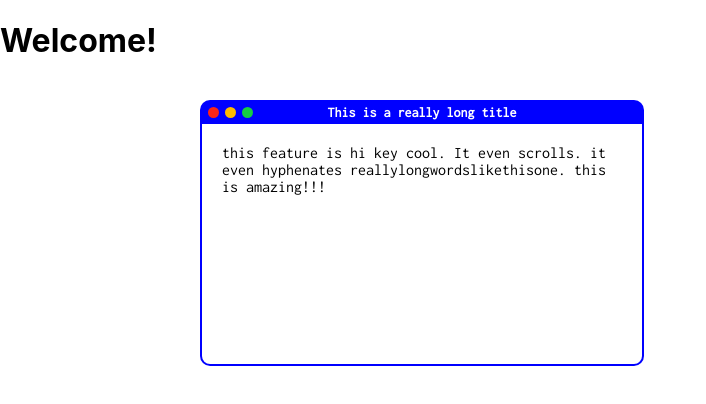
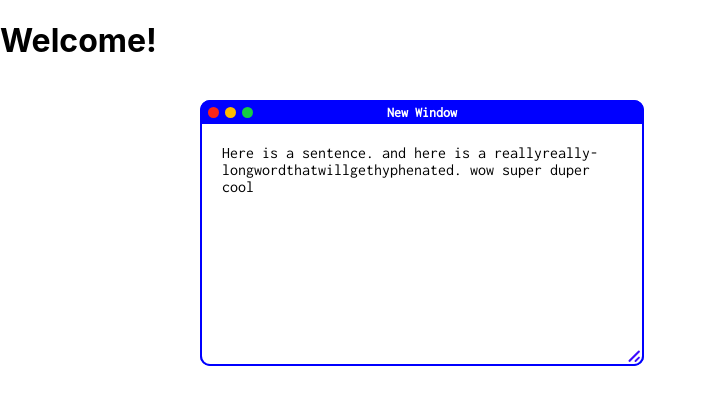
Before and after one commit to justinma98/portfolio, a React (Create React App) app: page / in a window 1280 px wide. Shown: the top 404 px of the page, without its empty margins (0-706 px from the left). Built offline with nearby package versions, Linux system fonts and the light colour scheme.

Commit message:
multple window implemented

```diff
--- a/src/Components/Window/Window.jsx
+++ b/src/Components/Window/Window.jsx
@@ -1,20 +1,30 @@
 import React, { Component } from "react";
+import * as Constants from "../../constants";
 import "./Window.scss";
 
 export default class Window extends Component {
+  static defaultProps = {
+    width: 400,
+    height: 200,
+    title: "New Window",
+    zIndex: 0
+  };
+
   constructor(props) {
     super(props);
 
     this.state = {
-      width: 400,
-      height: 200,
+      ease: true,
+      width: 0,
+      height: 0,
       posX: 200,
       posY: 100,
       offX: 0,
       offY: 0,
       zIndex: 0,
       isDragging: true,
-      title: "This is a really long title"
+      title: "",
+      open: true
     };
 
     this.onMouseDownDrag = this.onMouseDownDrag.bind(this);
@@ -22,9 +32,19 @@ export default class Window extends Component {
     this.onMouseMove = this.onMouseMove.bind(this);
     this.onMouseUp = this.onMouseUp.bind(this);
     this.renderTitle = this.renderTitle.bind(this);
+    this.scale = this.scale.bind(this);
+    this.close = this.close.bind(this);
+    this.selectWindow = this.selectWindow.bind(this);
   }
 
   componentDidMount() {
+    let { width, height, zIndex, title } = this.props;
+    this.setState({
+      width: width,
+      height: height,
+      zIndex: zIndex,
+      title: title
+    });
     document.addEventListener("mouseup", this.onMouseUp);
   }
 
@@ -38,7 +58,9 @@ export default class Window extends Component {
   }
 
   onMouseDownScale(e) {
+    this.props.selectWindow();
     this.setState({
+      ease: false,
       offX: this.state.width - e.clientX,
       offY: this.state.height - e.clientY,
       isDragging: false
@@ -54,48 +76,84 @@ export default class Window extends Component {
   }
 
   onMouseUp() {
+    this.setState({
+      ease: true
+    });
     document.removeEventListener("mousemove", this.onMouseMove);
   }
 
   renderTitle() {
     let width = this.state.width < 130 ? 130 : this.state.width;
-    let charLeft = Math.round(width/10) - 7;
-    console.log(charLeft, this.state.title.length)
-    if (charLeft < this.state.title.length){
-      return this.state.title.slice(0, charLeft-2) + "..."
+    let charLeft = Math.round(width / 10) - 7;
+    if (charLeft < this.state.title.length) {
+      return this.state.title.slice(0, charLeft - 2) + "...";
     } else {
       return this.state.title;
     }
+  }
+
+  scale(maximize) {
+    this.setState({
+      width: Constants[maximize ? "MAX_WIDTH" : "MIN_WIDTH"],
+      height: Constants[maximize ? "MAX_HEIGHT" : "MIN_HEIGHT"]
+    });
+  }
+
+  close() {
+    this.setState({
+      open: false,
+      width: this.props.width,
+      height: this.props.height,
+      posX: this.props.posX,
+      posY: this.props.posY
+    });
+  }
+
+  selectWindow() {
+    this.setState({
+      zIndex: this.props.selectWindow(this.state.zIndex)
+    });
   }
 
   render() {
     return (
       <div
         className="window"
+        onMouseDown={this.selectWindow}
         style={{
           left: this.state.posX,
-          top: this.state.posY
+          top: this.state.posY,
+          display: this.state.open ? null : "none",
+          zIndex: this.state.zIndex
         }}
       >
-        <div
-          className="window__header"
-          onMouseDown={this.onMouseDownDrag}
-        >
+        <div className="window__header" onPointerDown={this.onMouseDownDrag}>
           <span>{this.renderTitle()}</span>
-          <div className="window__button -exit" />
-          <div className="window__button -minimize" />
-          <div className="window__button -maximize" />
+          <div className="window__button -exit" onClick={this.close} />
+          <div
+            className="window__button -minimize"
+            onClick={() => this.scale(false)}
+          />
+          <div
+            className="window__button -maximize"
+            onClick={() => this.scale(true)}
+          />
         </div>
         <div
           className="window__content"
-          style={{ width: this.state.width, height: this.state.height }}
+          style={{
+            transition: this.state.ease ? "all 0.5s ease" : null,
+            width: this.state.width,
+            height: this.state.height
+          }}
         >
-          this feature is hi key cool. It even scrolls. it even hyphenates reallylongwordslikethisone. this is amazing!!!
+          Here is a sentence. and here is a
+          reallyreallylongwordthatwillgethyphenated. wow super duper cool
         </div>
-        <div
-          className="window__scale"
-          onMouseDown={this.onMouseDownScale}
-        />
+        <div className="window__scale">
+          <div className="icon" />
+          <div className="area" onMouseDown={this.onMouseDownScale} />
+        </div>
       </div>
     );
   }
--- a/src/Components/Window/Window.scss
+++ b/src/Components/Window/Window.scss
@@ -75,16 +75,30 @@
     padding: 20px;
     background-color: white;
     overflow: scroll;
+    overflow-x: hidden;
     hyphens: auto;
   }
 
   &__scale {
-    position: absolute;
-    height: 16px;
-    width: 16px;
-    right: 0px;
-    bottom: 0px;
-    transform: translate(6px, 6px);
-    cursor: nwse-resize;
+
+    .icon {
+      background-image: url("../../assets/sprites/scale-icon.svg");
+      zoom: 0.5;
+      position: absolute;
+      height: 26px;
+      width: 26px;
+      right: 6px;
+      bottom: 6px;
+      border: 0;
+    }
+
+    .area {
+      position: absolute;
+      height: 18px;
+      width: 18px;
+      right: -4px;
+      bottom: -4px;
+      cursor: nwse-resize;
+    }
   }
 }
--- a/src/Pages/LandingPage/LandingPage.jsx
+++ b/src/Pages/LandingPage/LandingPage.jsx
@@ -3,11 +3,31 @@ import "./LandingPage.scss";
 import Window from "../../components/Window/Window";
 
 class LandingPage extends Component {
+  constructor(props) {
+    super(props);
+
+    this.state = {
+      topZIndex: 1
+    };
+
+    this.selectWindow = this.selectWindow.bind(this);
+  }
+
+  selectWindow(zIndex) {
+    let topZIndex = this.state.topZIndex;
+    if (zIndex === topZIndex) return zIndex;
+    this.setState({
+      topZIndex: topZIndex + 1
+    });
+    return topZIndex + 1;
+  }
+
   render() {
     return (
       <div>
         <h1>Welcome!</h1>
-        <Window />
+        <Window selectWindow={this.selectWindow} />
+        <Window selectWindow={this.selectWindow} />
       </div>
     );
   }
--- /dev/null
+++ b/src/constants.js
@@ -0,0 +1,4 @@
+export const MAX_WIDTH = 800;
+export const MAX_HEIGHT = 440;
+export const MIN_WIDTH = 130;
+export const MIN_HEIGHT = 20;
```
Also changed, not shown: src/assets/sprites/scale-icon.svg (added).
